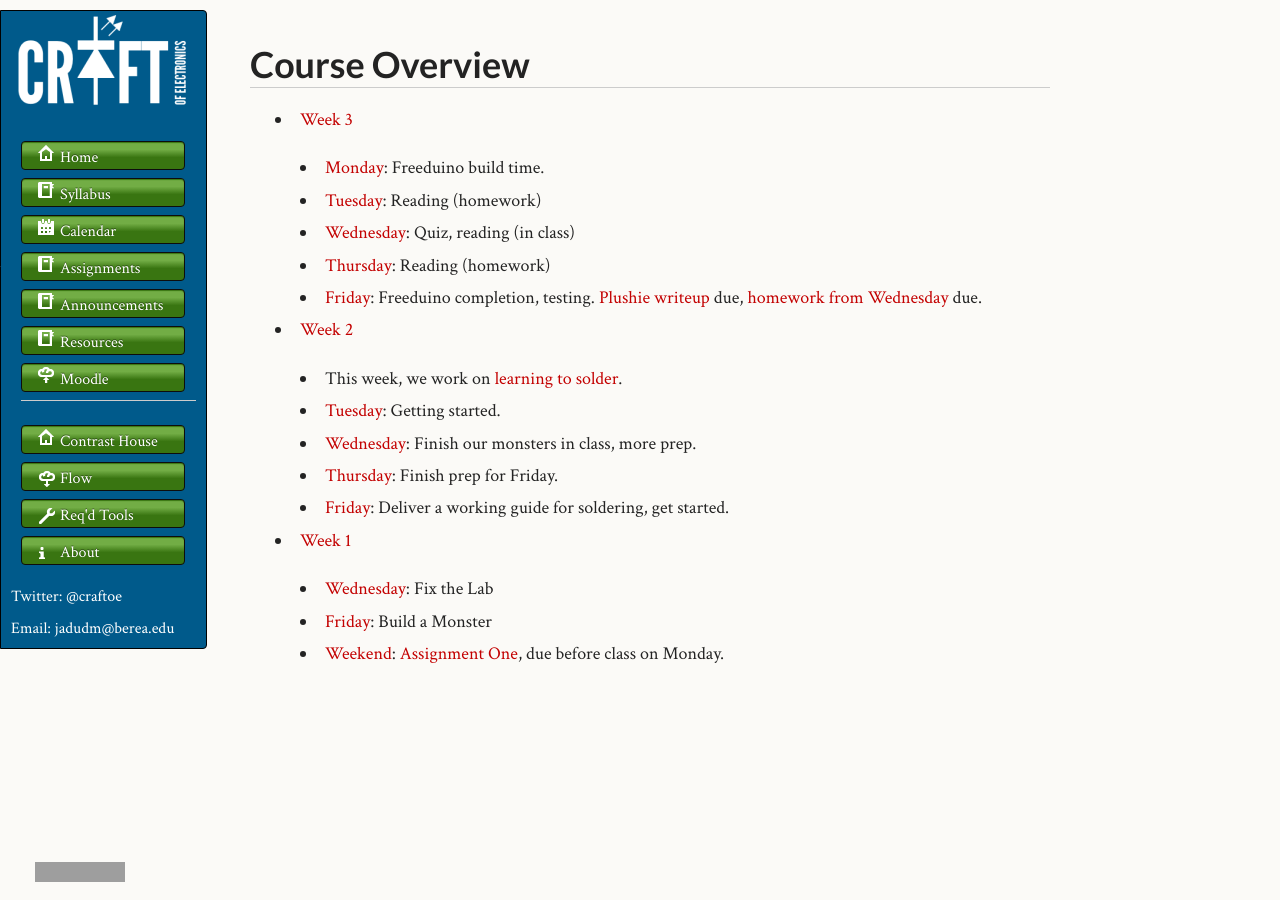
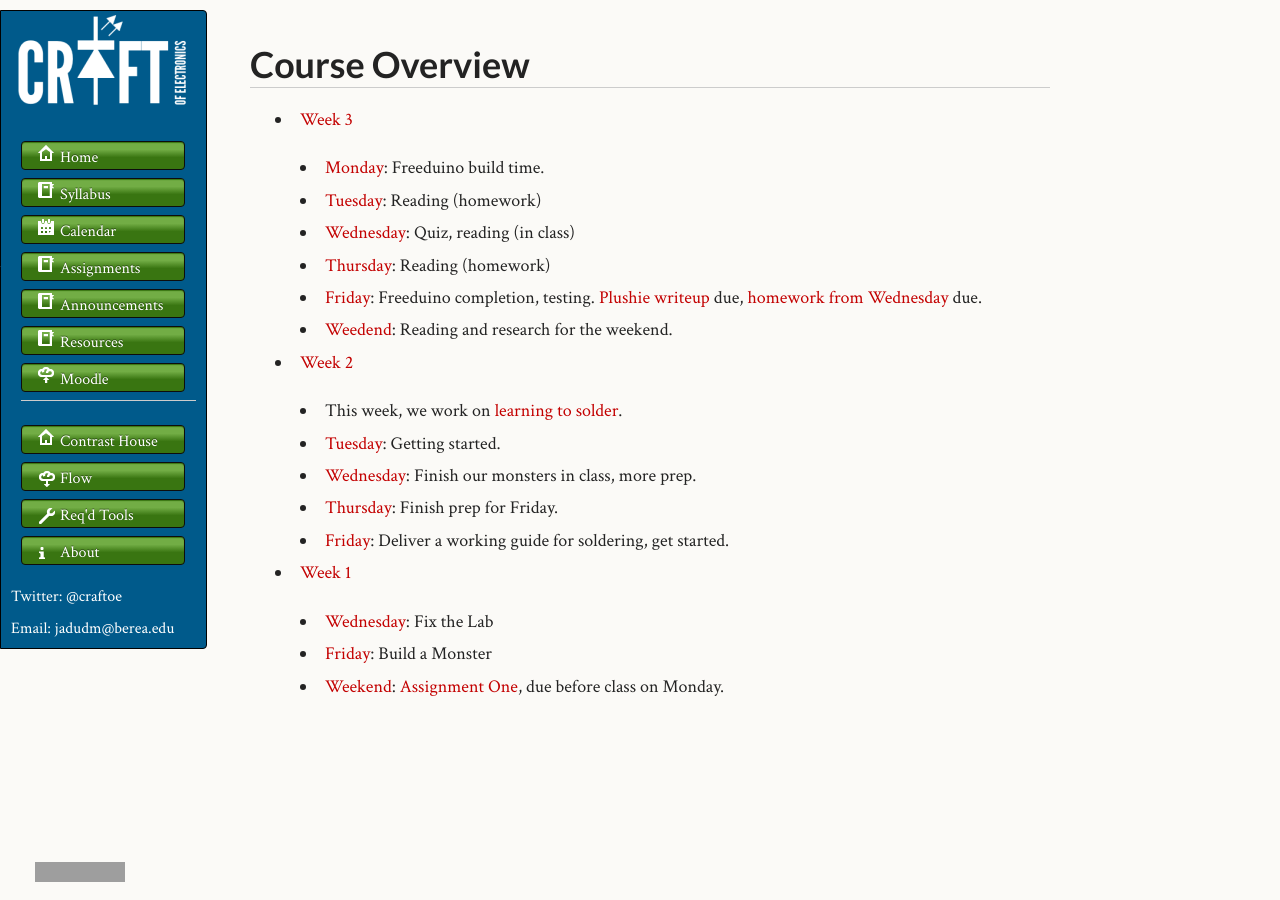
Before and after one commit to craftofelectronics/craftofelectronics.github.com, a Jekyll site: the page built from cal/index.md, in a window 1280 px wide. Built offline with Jekyll 4.4.1, drawn with Linux system fonts in a browser that asks for light colours; grey boxes are pictures that could not be loaded.

Commit message:
Update cal/index.md
Added a link to the weekend's work.

```diff
--- a/cal/index.md
+++ b/cal/index.md
@@ -11,12 +11,15 @@ week: 1
   * [Wednesday](w02.html#wednesday): Quiz, reading (in class)
   * [Thursday](w02.html#thursday): Reading (homework)
   * [Friday](w02.html#friday): Freeduino completion, testing. [Plushie writeup]({{site.url}}/assignments/plushie-monster-writeup.html) due, [homework from Wednesday]({{site.url}}/assignments/exploring-home-wiring-planning.html) due.
+  * [Weedend](w02.html#weekend): Reading and research for the weekend.
+
 * [Week 2](w01.html)
   * This week, we work on [learning to solder]({{site.url}}/assignments/learn-to-solder.html).
   * [Tuesday](w01.html#Tuesday): Getting started.
   * [Wednesday](w01.html#Wednesday): Finish our monsters in class, more prep.
   * [Thursday](w01.html#Thursday): Finish prep for Friday.
   * [Friday](w01.html#Friday): Deliver a working guide for soldering, get started.
+
 * [Week 1](w00.html)
   * [Wednesday](w00.html#Wednesday): Fix the Lab
   * [Friday](w00.html#Friday): Build a Monster
```
